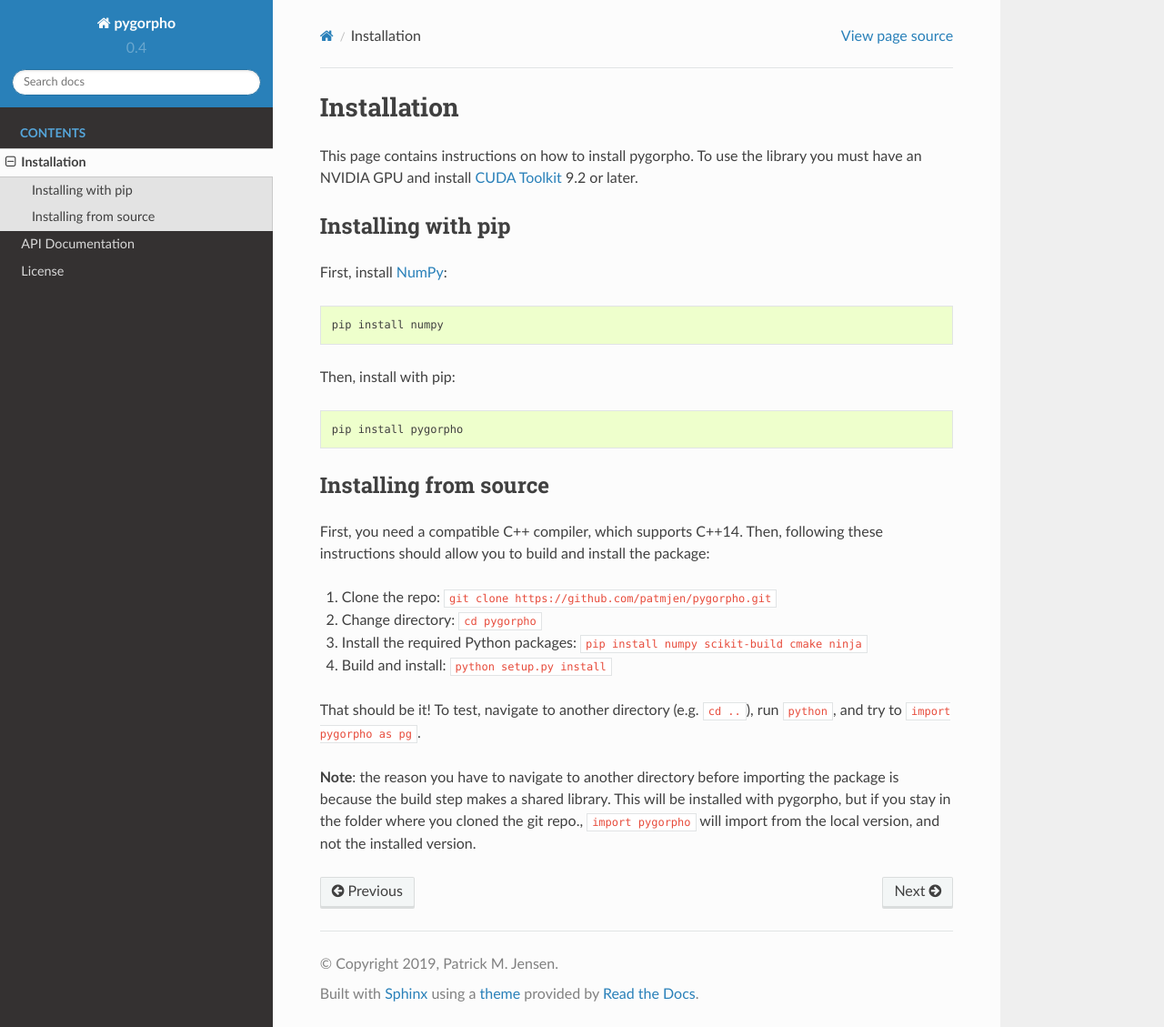
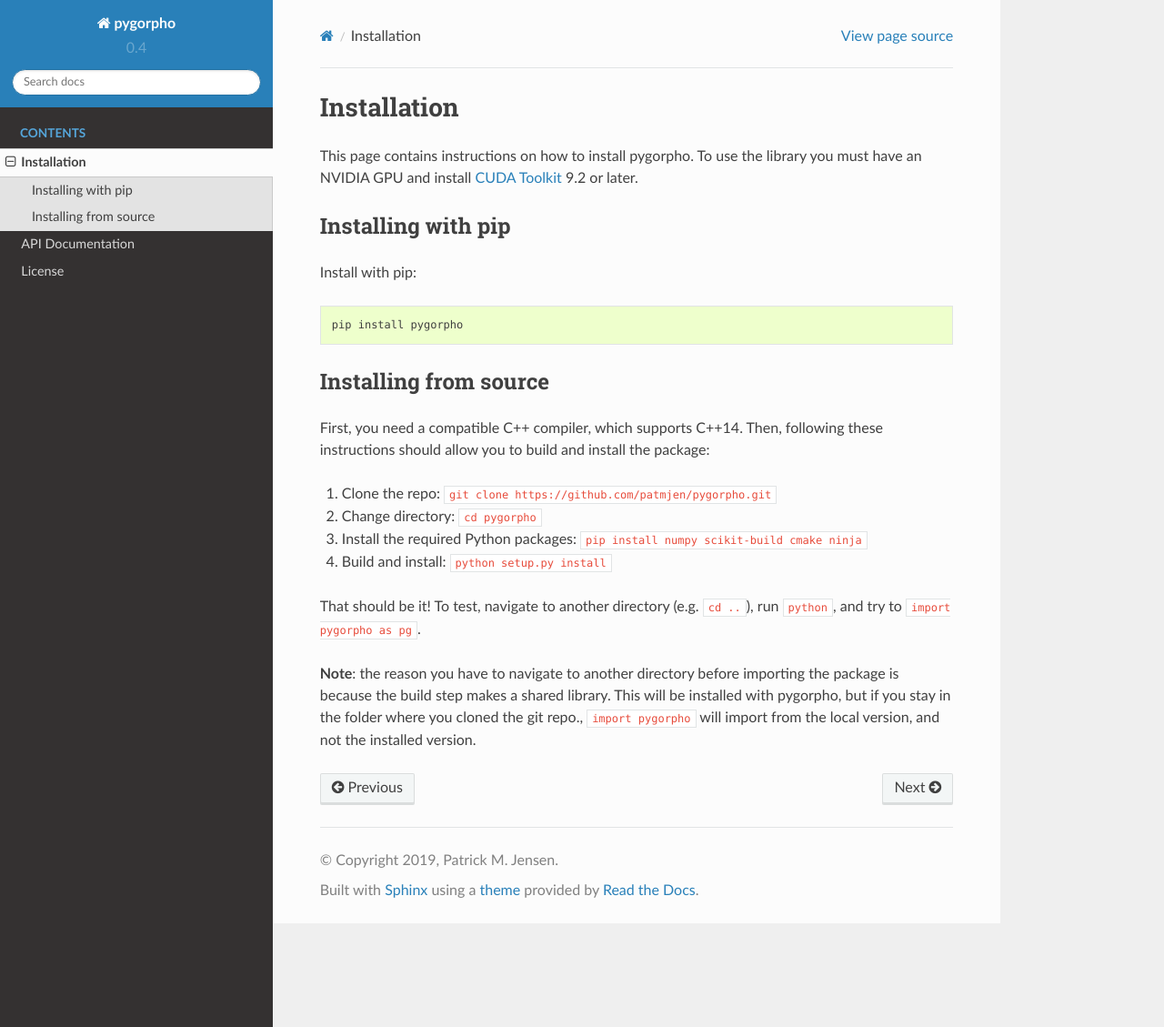
Before and after one commit to patmjen/pygorpho, a Sphinx documentation site: the page built from docs/installation.rst, in a window 1280 px wide and 1129 px high. Shown: the whole window at 91% size. Built offline with Sphinx 7.4.7 and the Read the Docs theme 2.0.0, drawn with Linux system fonts in a browser that asks for light colours.

Commit message:
Update installation instructions for pip
It is not necessary to install NumPy first, it is now downloaded
and installed automaticallyUpdate installation instructions for pip

It is not necessary to install NumPy first, it is now downloaded
and installed automatically.

```diff
--- a/docs/installation.rst
+++ b/docs/installation.rst
@@ -6,11 +6,7 @@ To use the library you must have an NVIDIA GPU and install `CUDA Toolkit <https:
 
 Installing with pip
 ===================
-First, install `NumPy <https://numpy.org/>`_: ::
-
-    pip install numpy
-
-Then, install with pip: ::
+Install with pip: ::
 
     pip install pygorpho
 
```
Also changed, not shown: README.md (+1 -5 lines).
